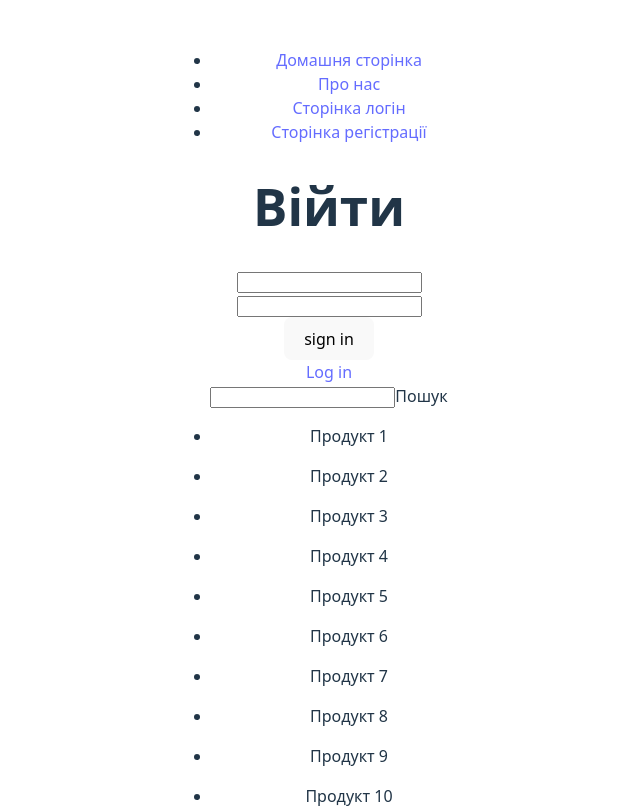
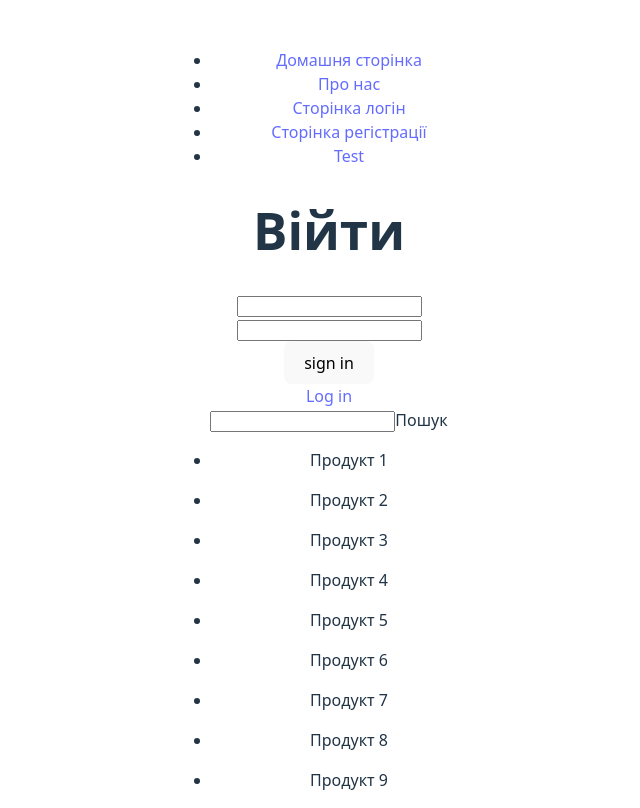
Before and after one commit to Yaroslav0102030405/r4, a React (Vite) app: page /login in a window 1280 px wide. Shown: the top 808 px of the page, without its empty margins (311-951 px from the left). Built offline with nearby package versions, Linux system fonts and the light colour scheme; no server answers.

Commit message:
formData

```diff
--- a/package.json
+++ b/package.json
@@ -4,10 +4,10 @@
   "version": "0.0.0",
   "type": "module",
   "scripts": {
-    "dev": "vite",
+    "dev": "vite --open",
     "build": "tsc -b && vite build",
     "lint": "eslint .",
-    "preview": "vite preview"
+    "preview": "vite preview --open"
   },
   "dependencies": {
     "@reduxjs/toolkit": "^2.8.2",
--- a/src/App.tsx
+++ b/src/App.tsx
@@ -4,12 +4,14 @@ import Navigation from './assets/components/navigation/navigation.tsx'
 import './App.css'
 import routes from './assets/routes/routes.tsx'
 // import Login from './assets/routes/login.tsx'
+// import Test from './assets/routes/test.tsx'
 
 
 const Home = lazy(() => import('./assets/routes/home.tsx'))
 const About = lazy(() => import('./assets/routes/about.tsx'))
 const Login = lazy(() => import("./assets/routes/login.tsx"))
 const Register = lazy(() => import("./assets/routes/register.tsx"))
+const Test = lazy(() => import("./assets/routes/test.tsx"))
 
 
 function App() {
@@ -22,6 +24,7 @@ function App() {
             <Route path={routes.about} element={<About />} />
             <Route path={routes.login} element={<Login />} />
             <Route path={routes.register} element={<Register />} />
+            <Route path={routes.test} element={<Test />}/>
             {/* <Route path="*" element={<NotFound />} /> */}
           </Routes>
         </Suspense>
--- a/src/assets/components/custom-hook/counter.tsx
+++ b/src/assets/components/custom-hook/counter.tsx
@@ -1,7 +1,12 @@
 import { useCounter } from "./customhook";
+import { useEffect } from "react";
 
 const Counter = () => {
     const [count, increment, decrement, reset] = useCounter(0, 5)
+
+    useEffect(() => {
+console.log("useEffect",count)
+    },[count])
 
     return (<>
     <h1>Счетчик{count}</h1>
--- a/src/assets/components/navigation/navigation.tsx
+++ b/src/assets/components/navigation/navigation.tsx
@@ -55,6 +55,14 @@ const Navigation = () => {
             Сторінка регістрації
           </NavLink>
         </li> */}
+        <li>
+          <NavLink
+            to={routes.test}
+            className={({ isActive }) => (isActive ? 'active' : '')}
+          >
+            Test
+          </NavLink>
+        </li>
       </ul>
     </>
   )
--- a/src/assets/routes/routes.tsx
+++ b/src/assets/routes/routes.tsx
@@ -2,5 +2,6 @@ export default {
   home: '/',
   about: '/about',
   login: "/login",
-  register: "/register"
+  register: "/register",
+  test: "/test"
 }
--- /dev/null
+++ b/src/assets/routes/test.tsx
@@ -0,0 +1,59 @@
+import LoginForm from "./testLogin";
+import RegisterForm from "./testregister";
+import { useState } from "react";
+
+export interface ILoginData {
+    username?: string;
+  email?: string; // email може бути відсутнім або рядком
+  password?: string; // password може бути відсутнім або рядком
+}
+
+export interface IRegisterData {
+  username?: string;
+  email?: string;
+  password?: string;
+}
+
+export interface IFormProps<T> {
+  handleChange: (key: string, value: string | number | boolean) => void;
+  hangleSubmit: (event: React.FormEvent<HTMLFormElement>) => void;
+  formData: T; // Використовуємо дженерик T для типу formData
+}
+
+const Test = () => {
+    // Login
+    const [loginData, setLoginData] = useState<ILoginData>({})
+
+    const handleLoginChange = (key: string, value: string | number | boolean) => {
+setLoginData({...loginData, [key]: value})
+    }
+
+    const hangleLoginSubmit = (event: React.FormEvent<HTMLFormElement>) => {
+        event.preventDefault()
+            console.log("Login Data:", loginData);
+    }
+
+    // Register
+      const [registerData, setRegisterData] = useState<IRegisterData>({})
+
+    const handleRegisterChange = (key: string, value: string | number | boolean) => {
+setRegisterData({...registerData, [key]: value})
+    }
+
+    const hangleRegisterSubmit = (event: React.FormEvent<HTMLFormElement>) => {
+        event.preventDefault()
+            console.log("Register Data:", registerData);
+
+    }
+
+    return ( <><h1>Test</h1>
+    <h2>Авторизація</h2>
+    <LoginForm handleChange={handleLoginChange}
+    hangleSubmit={hangleLoginSubmit} formData={loginData} />
+    <h3>Реєстрація</h3>
+    <RegisterForm handleChange={handleRegisterChange}
+    hangleSubmit={hangleRegisterSubmit} formData={registerData}  />
+    </> );
+}
+
+export default Test;
--- /dev/null
+++ b/src/assets/routes/testLogin.tsx
@@ -0,0 +1,16 @@
+import type { ILoginData, IFormProps } from "./test"
+
+const LoginForm: React.FC<IFormProps<ILoginData>> = ({hangleSubmit, formData, handleChange}) => {
+    return ( <>
+     <form onSubmit={hangleSubmit}>
+        <label> Ім'я<input value={formData.username || ""} onChange={(e) => handleChange("username", e.target.value)} type="text" /></label>
+        <br />
+        <label>Email<input value={formData.email || ""} onChange={(e) => handleChange("email", e.target.value)} type="emeil" /></label>
+        <br />
+        <label>Пароль<input value={formData.password || ""} onChange={(e) => handleChange("password", e.target.value)} type="password" /></label>
+        <br />
+        <button type="submit">Зареєструватися</button>
+        </form></> );
+}
+
+export default LoginForm;
--- /dev/null
+++ b/src/assets/routes/testregister.tsx
@@ -0,0 +1,17 @@
+import type { IRegisterData, IFormProps } from "./test";
+
+const RegisterForm: React.FC<IFormProps<IRegisterData>> = ({hangleSubmit, formData, handleChange}) => {
+
+    return ( <>
+    <form onSubmit={hangleSubmit}>
+        <label> Ім'я<input value={formData.username || ""} onChange={(e) => handleChange("username", e.target.value)} type="text" /></label>
+        <br />
+        <label>Email<input value={formData.email || ""} onChange={(e) => handleChange("email", e.target.value)} type="emeil" /></label>
+        <br />
+        <label>Пароль<input value={formData.password || ""} onChange={(e) => handleChange("password", e.target.value)} type="password" /></label>
+        <br />
+        <button type="submit">Зареєструватися</button>
+        </form></> );
+}
+
+export default RegisterForm;
```
Also changed, not shown: src/assets/components/custom-hook/useform.tsx (added).
